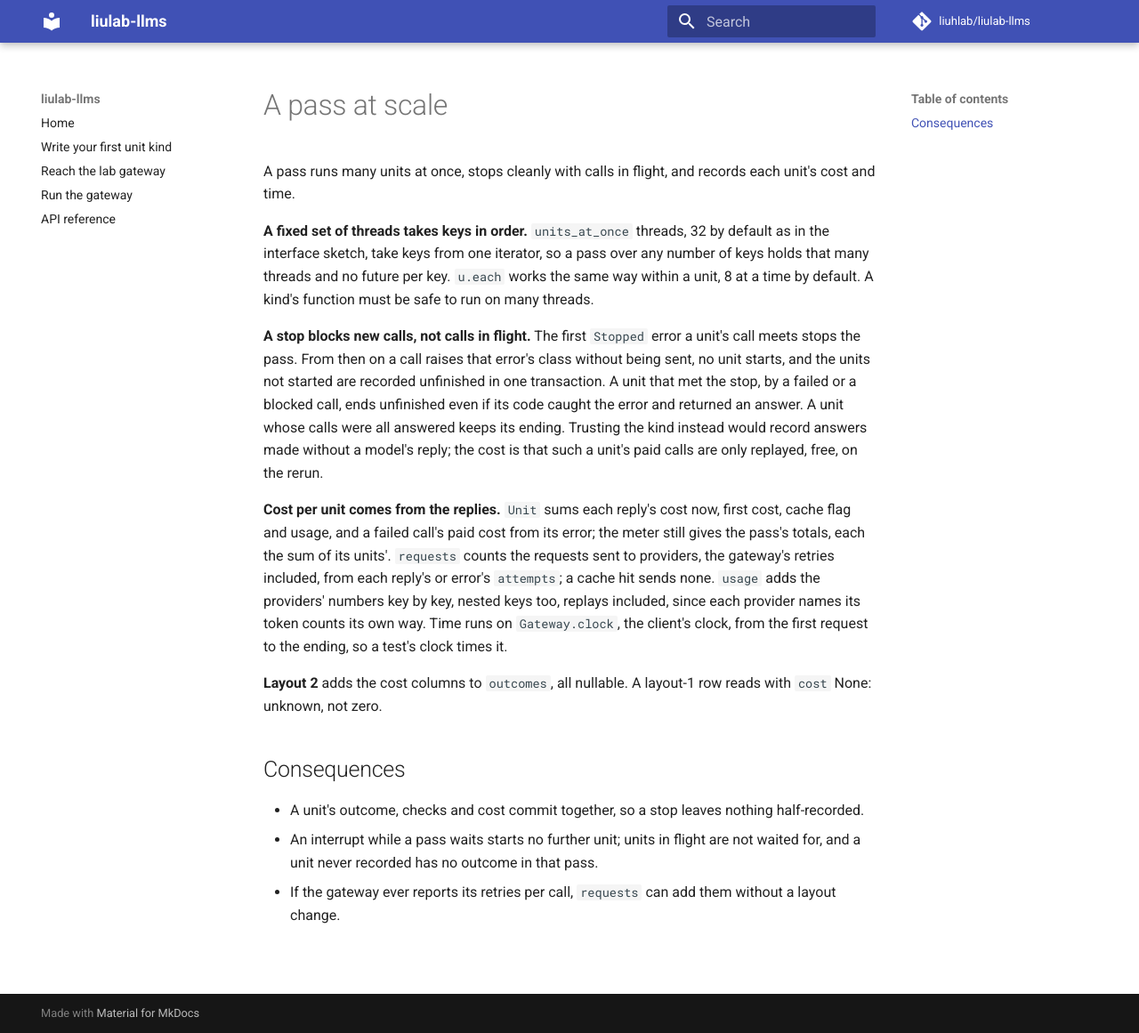
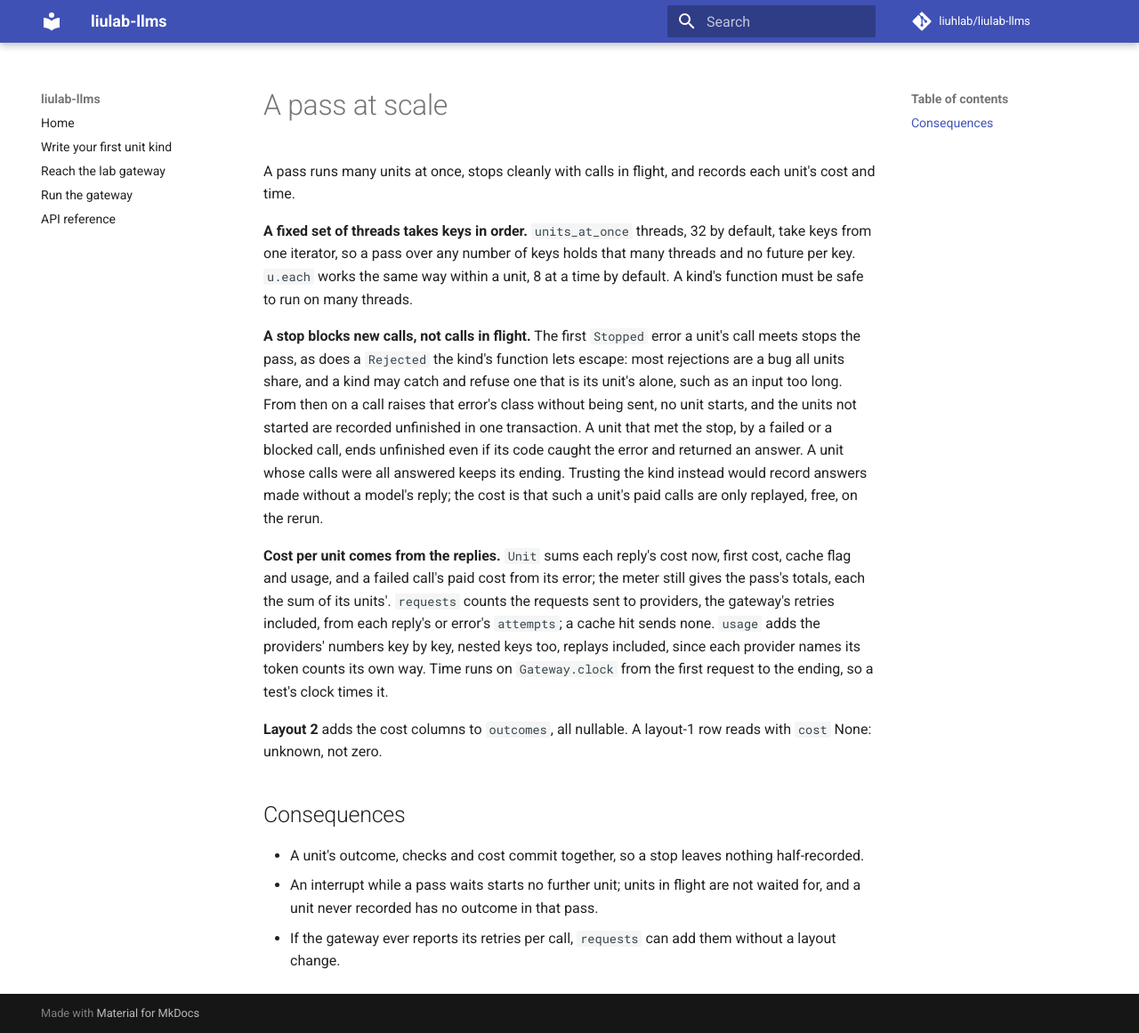
Before and after one commit to liuhlab/liulab-llms, an MkDocs documentation site: the page built from docs/adr/0007-a-pass-at-scale.md, in a window 1280 px wide and 1161 px high. Shown: the whole window at 89% size. Built offline with MkDocs 1.6.1 and Material for MkDocs 9.7.7, drawn with Linux system fonts in a browser that asks for light colours; comment, search, counter and statistics services are not loaded.

Commit message:
Stop a pass at a Rejected its kind lets escape
A request the gateway rejects, such as one for a model with no price, is
usually a bug every unit shares. The pass now stops with reason
"rejected" when a Rejected leaves the kind's function, as it does for the
four stops: calls in flight finish, no new call goes out, and units not
started end unfinished. A kind that catches the Rejected still decides
that unit alone, so an input too long for the model can be refused.

PassResult gains stop_message, the message of the error that stopped
the pass. Meter.stop accepts a Rejected so blocked calls raise one.

Fixes #41.

Co-Authored-By: Claude Opus 5.5 <noreply@anthropic.com>

```diff
--- a/docs/adr/0007-a-pass-at-scale.md
+++ b/docs/adr/0007-a-pass-at-scale.md
@@ -8,18 +8,20 @@ search:
 A pass runs many units at once, stops cleanly with calls in flight, and records each unit's
 cost and time.
 
-**A fixed set of threads takes keys in order.** `units_at_once` threads, 32 by default as in
-the interface sketch, take keys from one iterator, so a pass over any number of keys holds
-that many threads and no future per key. `u.each` works the same way within a unit, 8 at a
-time by default. A kind's function must be safe to run on many threads.
+**A fixed set of threads takes keys in order.** `units_at_once` threads, 32 by default,
+take keys from one iterator, so a pass over any number of keys holds that many threads and
+no future per key. `u.each` works the same way within a unit, 8 at a time by default. A
+kind's function must be safe to run on many threads.
 
 **A stop blocks new calls, not calls in flight.** The first `Stopped` error a unit's call
-meets stops the pass. From then on a call raises that error's class without being sent, no
-unit starts, and the units not started are recorded unfinished in one transaction. A unit
-that met the stop, by a failed or a blocked call, ends unfinished even if its code caught
-the error and returned an answer. A unit whose calls were all answered keeps its ending.
-Trusting the kind instead would record answers made without a model's reply; the cost is
-that such a unit's paid calls are only replayed, free, on the rerun.
+meets stops the pass, as does a `Rejected` the kind's function lets escape: most
+rejections are a bug all units share, and a kind may catch and refuse one that is its
+unit's alone, such as an input too long. From then on a call raises that error's class
+without being sent, no unit starts, and the units not started are recorded unfinished in one
+transaction. A unit that met the stop, by a failed or a blocked call, ends unfinished even
+if its code caught the error and returned an answer. A unit whose calls were all answered
+keeps its ending. Trusting the kind instead would record answers made without a model's
+reply; the cost is that such a unit's paid calls are only replayed, free, on the rerun.
 
 **Cost per unit comes from the replies.** `Unit` sums each reply's cost now, first cost,
 cache flag and usage, and a failed call's paid cost from its error; the meter still gives the
@@ -27,8 +29,8 @@ pass's totals, each the sum of its units'. `requests` counts the requests sent t
 the gateway's retries included, from each reply's or error's `attempts`; a cache hit sends
 none. `usage` adds the
 providers' numbers key by key, nested keys too, replays included, since each provider names
-its token counts its own way. Time runs on `Gateway.clock`, the client's clock, from the
-first request to the ending, so a test's clock times it.
+its token counts its own way. Time runs on `Gateway.clock` from the first request to the
+ending, so a test's clock times it.
 
 **Layout 2** adds the cost columns to `outcomes`, all nullable. A layout-1 row reads with
 `cost` None: unknown, not zero.
```
Also changed, not shown: CHANGELOG.md (+7 -0 lines), 3 other files.
